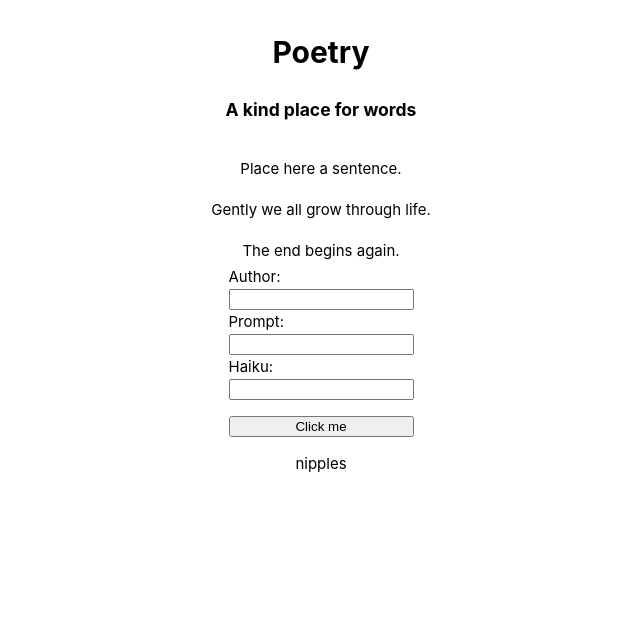
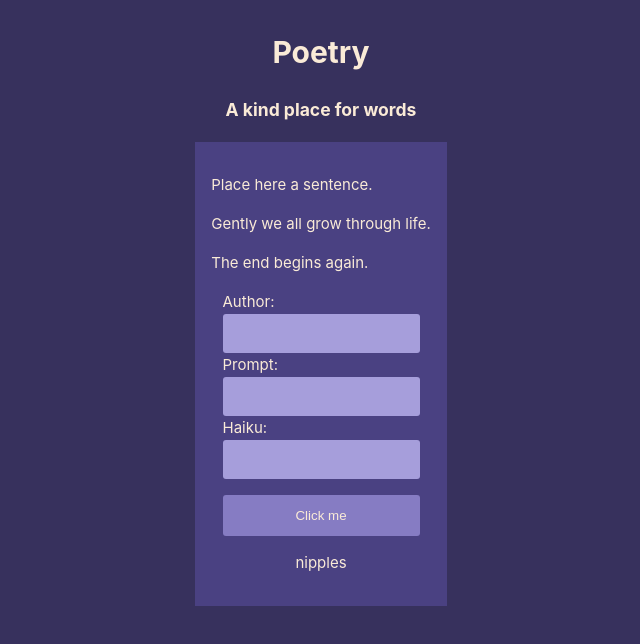
Before and after one commit to AMDAndy/poetry, a Vue app in the folder Poetry site/: page / in a window 1280 px wide. Shown: the top 644 px of the page, without its empty margins (319-959 px from the left). Built offline with nearby package versions, Linux system fonts and the light colour scheme; the HTML template or start-up script is replaced by a standard one.

Commit message:
Andy let me near CSS, I'm sorry

```diff
--- a/Poetry site/src/assets/base.css
+++ b/Poetry site/src/assets/base.css
@@ -1,5 +1,6 @@
-/* color palette from <https://github.com/vuejs/theme> */
 body {
+  background-color: rgb(55, 49, 93);
+  color: antiquewhite;
   min-height: 100vh;
   transition:
     color 0.5s,
--- a/Poetry site/src/views/HomeView.vue
+++ b/Poetry site/src/views/HomeView.vue
@@ -51,12 +51,25 @@ function addHaiku(): void {
 </template>
 
 <style>
+main {
+  background-color: rgb(74, 65, 130);
+  margin: auto;
+  padding: 1rem;
+}
+
+#haiku-form {
+  display: grid;
+  grid-template-columns: auto;
+  justify-content: left;
+}
+
 #haiku-list {
   text-align: center;
   max-width: fit-content;
   margin: auto;
 }
-.what-to-do > p {
+
+.home-haiku > p {
   height: 0;
   padding-bottom: 0.7rem;
 }
@@ -65,15 +78,47 @@ function addHaiku(): void {
   margin-top: 1rem;
 }
 
-.what-to-do {
+.home-haiku {
   text-align: center;
+  color: antiquewhite;
 }
 
-.what-to-do,
+.home-haiku,
 .haiku-forms {
   display: grid;
   grid-template-columns: auto;
   max-width: fit-content;
   margin: auto;
 }
+
+button {
+  outline: none;
+  border: none;
+  border-radius: 3px;
+  background-color: rgb(134, 124, 195);
+  color: antiquewhite;
+  padding: 1em;
+}
+
+label {
+  padding-top: 1.5em;
+}
+
+input {
+  color: antiquewhite;
+  background-color: rgb(166, 158, 219);
+  border: none;
+  border-radius: 3px;
+  padding: 12px 10px;
+}
+
+input:focus {
+  outline: none;
+  box-shadow: 0 0 5px #950cbb;
+  background-color: rgb(81, 70, 157);
+  transition:
+    color 0.5s,
+    background-color 0.5s;
+  border: none;
+}
 </style>
```
